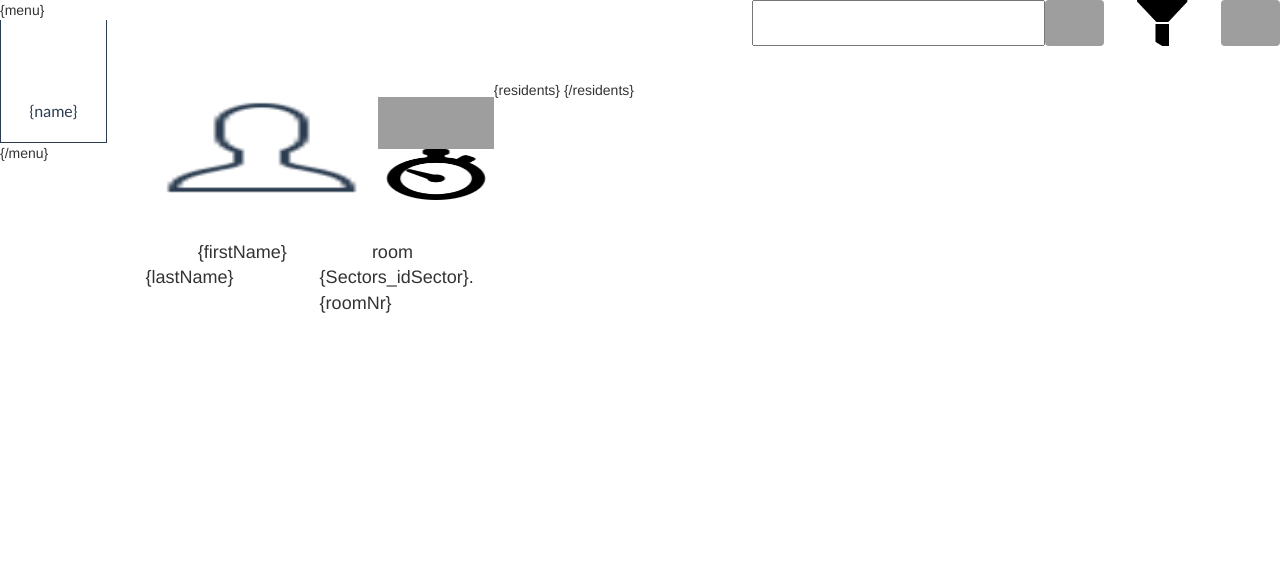
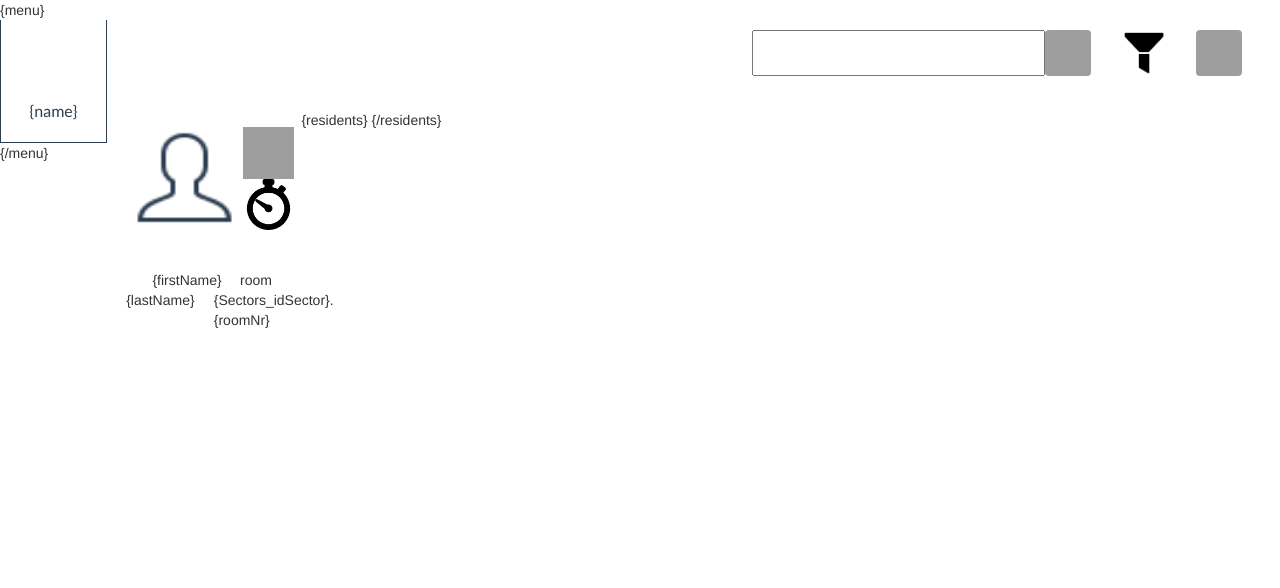
Before and after one commit to tengzhang94/edouard_remy_webapp, a CodeIgniter app: the page made by webDemo2/application/views/residents_overview.php in a window 1280 px wide. Shown: the part 60-648 px from the top of the page. Run offline with CodeIgniter, Linux system fonts and the light colour scheme; data that the repository does not hold is empty; some libraries are stand-ins or nearby versions; grey boxes are pictures that could not be loaded.

Commit message:
The some change of all residents overview page version 2

```diff
--- a/webDemo2/application/views/qrLogin.php
+++ b/webDemo2/application/views/qrLogin.php
@@ -15,7 +15,7 @@
             <li class="empty">{result}</li>
           </ul>
           <transition-group name="scans" tag="ul">
-            <li v-for="scan in scans" :key="scan.date" :title="scan.content">{{ scan.content }}</li>
+            <li v-for="scan in scans" :key="scan.date" :title="scan.content"> </li>
           </transition-group>
         </section>
       </div>
--- a/webDemo2/application/views/residents_overview.php
+++ b/webDemo2/application/views/residents_overview.php
@@ -40,17 +40,17 @@
                     <div class="row" style="height:10%;">
 
                         <div class="col-md-12" style="width:50%;padding:0px;margin-left: 50%;">
-                            <div class="row">
+                            <div class="row" style="margin-top: 30px;">
                                 <div class="col-md-12" style="width:50%;padding:0px;margin-left:10%;height:46px;">
                                     <input type="text" style="margin:0px;margin-left:0px;height:100%;width:100%;padding:0px;font-size:44px;" />
                                 </div>
-                                <div class="col-md-12" style="width:10%;padding:0px;margin-left:0px;height:46px;">
+                                <div class="col-md-12" style="width:46px;padding:0px;margin-left:0px;height:46px;">
                                     <button class="btn btn-default" type="submit" style="background-image:url(&quot;<?php echo base_url();?>assets/css/image/icons8-search-100.png&quot;);height:100%;background-position:center;background-size:cover;border-color:transparent;"></button>
                                 </div>
-                                <div class="col-md-12" style="width:10%;padding:0px;margin-left:5%;height:46px;">
+                                <div class="col-md-12" style="width:46px;padding:0px;margin-left:5%;height:46px;">
                                     <button class="btn btn-default" type="submit" style="background-image:url(<?php echo base_url();?>assets/css/image/icons8-filter-filled-100.png);height:100%;background-position:center;background-size:cover;border-color:transparent;"></button>
                                 </div>
-                                <div class="col-md-12" style="width:10%;padding:0px;margin-left:5%;height:46px;">
+                                <div class="col-md-12" style="width:46px;padding:0px;margin-left:5%;height:46px;">
                                     <button class="btn btn-default" type="submit" style="background-image:url(&quot;<?php echo base_url();?>assets/css/image/icons8-plus-math-100.png&quot;);height:100%;background-position:center;background-size:cover;border-color:transparent;"></button>
                                 </div>
                             </div>
@@ -58,22 +58,22 @@
                     </div>
                     <div class="row" style="height:90%;">
                         {residents}
-                        <div class="col-md-11" style="padding-right:0;padding-left:0;width:33%;height:33%;">
+                        <div class="col-md-11" style="padding-right:0;padding-left:0;width:16.6%;height:33%;">
                             <div style="width:100%;height:100%;">
                                 <div class="row" style="height:60%;margin-top:17px;">
                                     <div class="col-md-12" style="width:60%;height:103px;padding:0px;margin-left:10%;"><img src="<?php echo base_url();?>assets/css/image/icons8-customer-50.png" style="width:100%;height:100%;" /></div>
                                     <div class="col-md-12" style="width:30%;height:103px;padding:0px;">
                                         <div class="row" style="height:51.5px;">
-                                            <div class="col-md-12" style="height:100%;width:100%;padding:0px;"><img src="<?php echo base_url();?>assets/css/image/icons8-happy-100.png" style="width:100%;height:100%;" /></div>
+                                            <div class="col-md-12" style="height:100%;width:100%;padding:0px;"><img src="<?php echo base_url();?>assets/css/image/icons8-happy-100.png" style="width:51.5px;height:100%;" /></div>
                                         </div>
                                         <div class="row" style="height:51.5px;">
-                                            <div class="col-md-12" style="padding:0px;height:100%;"><img src="<?php echo base_url();?>assets/css/image/icons8-time-100.png" style="height:100%;width:100%;" /></div>
+                                            <div class="col-md-12" style="padding:0px;height:100%;"><img src="<?php echo base_url();?>assets/css/image/icons8-time-100.png" style="height:100%;width:51.5px;" /></div>
                                         </div>
                                     </div>
                                 </div>
                                 <div class="row" style="height:30%;">
-                                    <div class="col-md-12" style="width:45%;padding:0px;margin:0px;margin-left:10%;height:100%;"><span style="width:100%;height:100%;font-size:18px;margin-right:0px;margin-left:30%;">{firstName} {lastName}</span></div>
-                                    <div class="col-md-12" style="width:45%;padding:0px;height:100%;"><span style="width:100%;height:100%;font-size:18px;margin-left:30%;">room {Sectors_idSector}.{roomNr}</span></div>
+                                    <div class="col-md-12" style="width:45%;padding:0px;margin:0px;margin-left:10%;height:100%;"><span style="width:100%;height:100%;font-size:14px;margin-right:0px;margin-left:30%;">{firstName} {lastName}</span></div>
+                                    <div class="col-md-12" style="width:45%;padding:0px;height:100%;"><span style="width:100%;height:100%;font-size:14px;margin-left:30%;">room {Sectors_idSector}.{roomNr}</span></div>
                                 </div>
                             </div>
                         </div>
```
